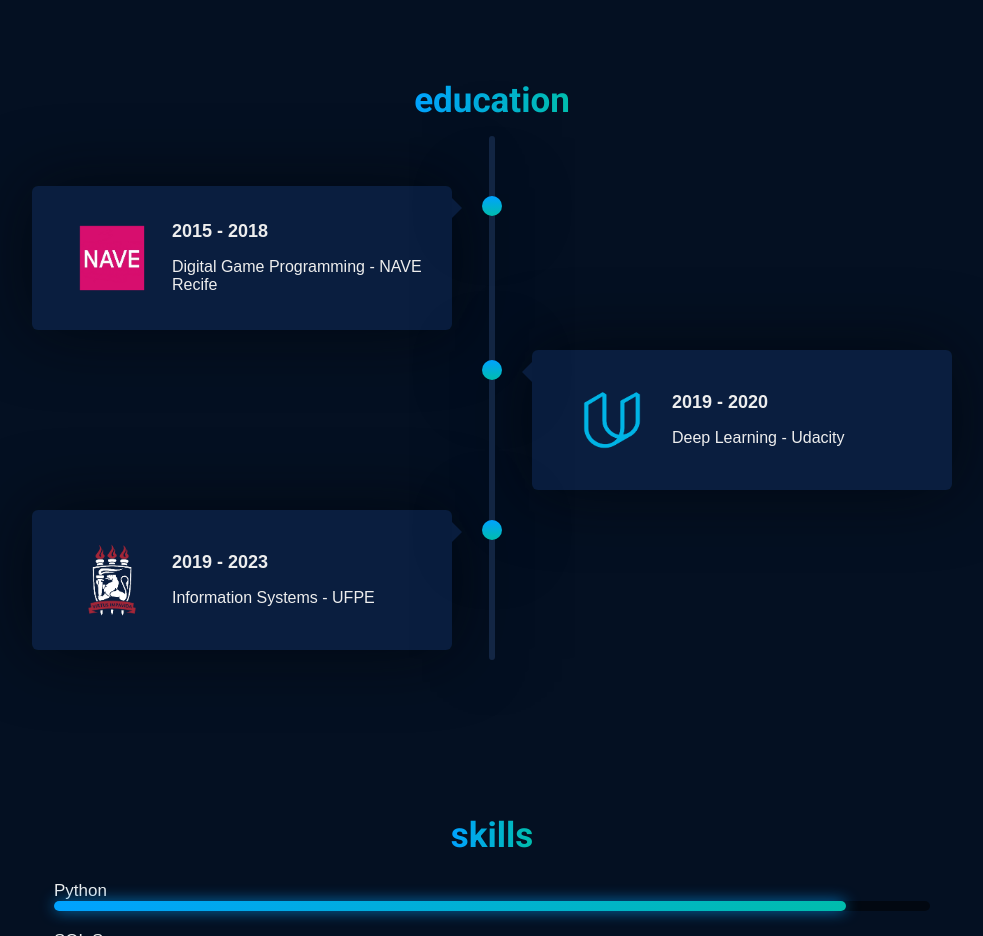
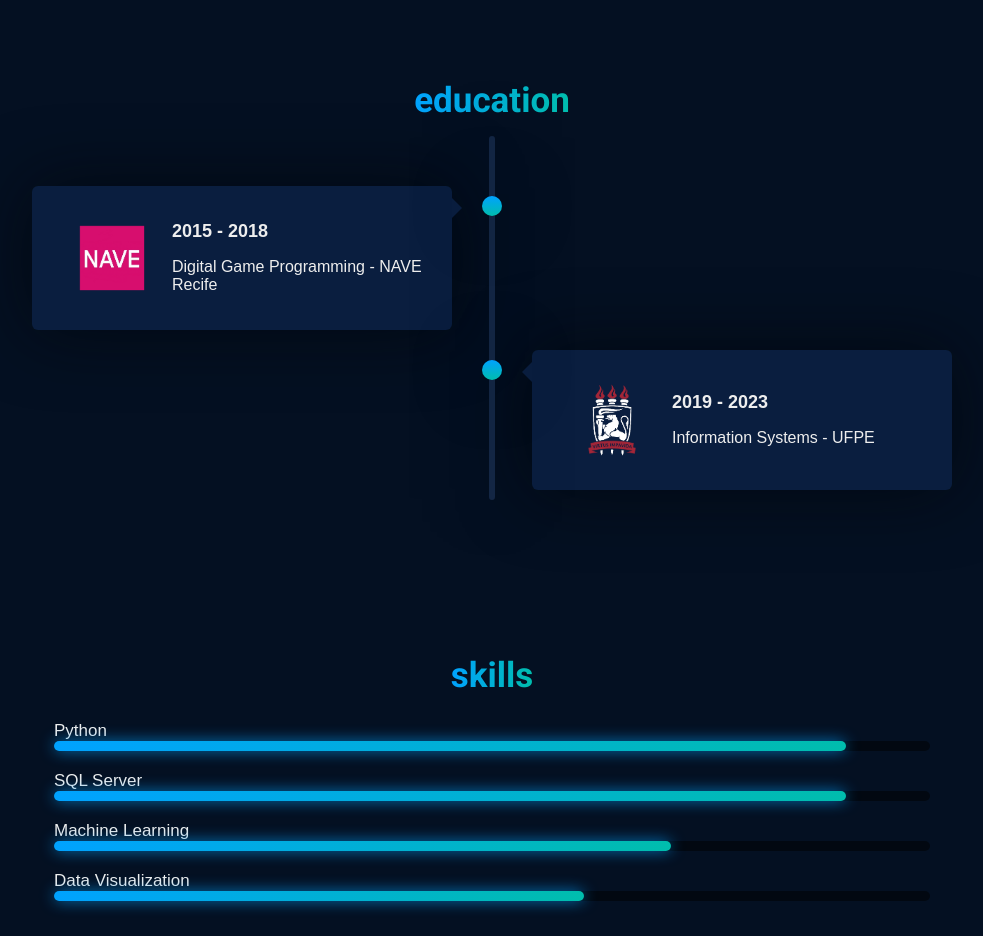
Before and after one commit to alaurentinoofficial/alaurentinoofficial.github.io, a website: page src/index.html in a window 1280 px wide. Shown: the part 1720-2656 px from the top of the page, without its empty margins (148-1131 px from the left). Drawn offline with nearby package versions, Linux system fonts and the light colour scheme; files that its build step writes are made by us from their sources.

Commit message:
Update my education

```diff
--- a/src/index.html
+++ b/src/index.html
@@ -58,13 +58,13 @@
                         <div class="item"><h2>2015 - 2018</h2> <p>Digital Game Programming - NAVE Recife</p></div>
                     </div>
                 </div>
-                <div class="container right">
+                <!-- <div class="container right">
                     <div class="content">
                         <img class="logo" src="https://alaurentinoofficial.github.io/dist/imgs/udacity.png"/>
                         <div class="item"><h2>2019 - 2020</h2> <p>Deep Learning - Udacity</p></div>
                     </div>
-                </div>
-                <div class="container left">
+                </div> -->
+                <div class="container right">
                     <div class="content">
                         <img class="logo" src="https://alaurentinoofficial.github.io/dist/imgs/ufpe-white.png"/>
                         <div class="item"><h2>2019 - 2023</h2> <p>Information Systems - UFPE</p></div>
```
Also changed, not shown: index.html (+1 -1 lines).
